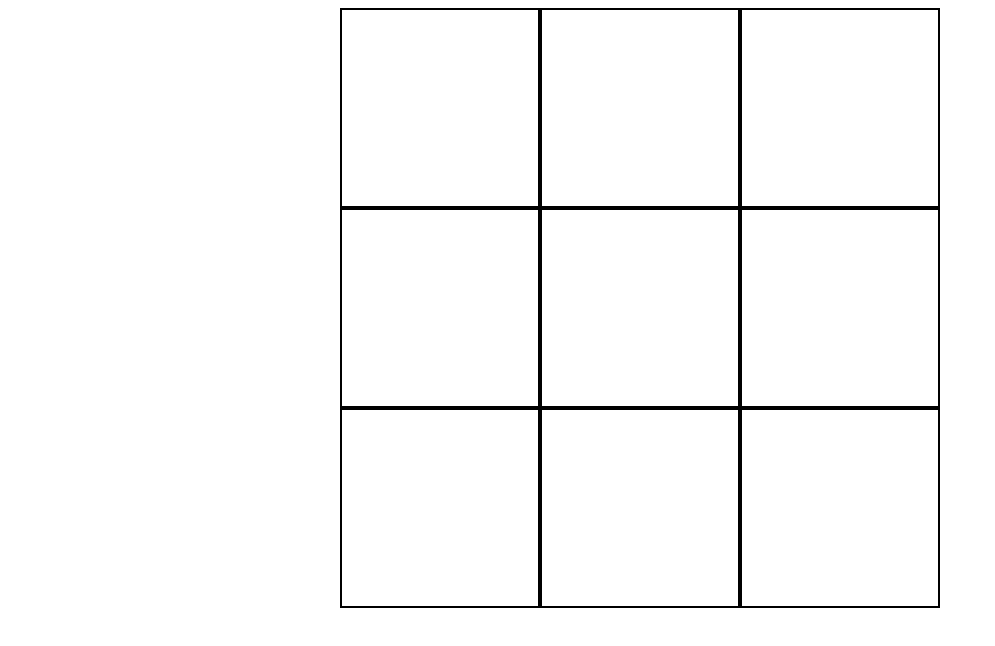
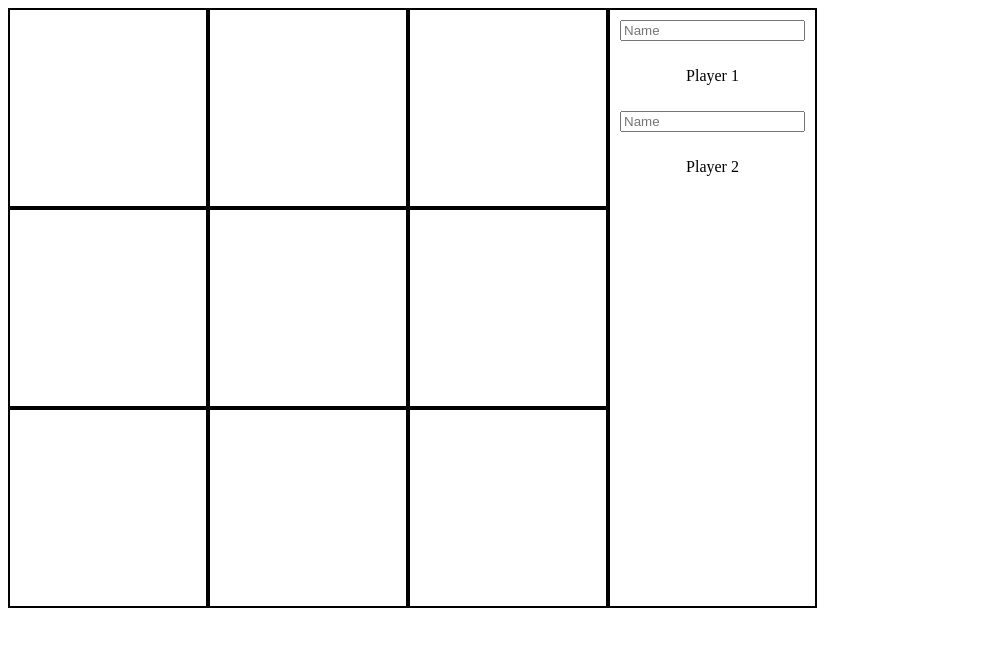
Before and after one commit to c-montgomery/Tic-Tac-Toe, a plain HTML site: page index.html in a window 1280 px wide. Shown: the whole page, without its empty margins (0-995 px from the left). Drawn offline with Linux system fonts and the light colour scheme.

Commit message:
added name inputs in gatherNames function

```diff
--- a/Tic-Tac-Toe.js
+++ b/Tic-Tac-Toe.js
@@ -1,4 +1,6 @@
 const Gameboard = (() => {
+    const html = document.querySelector('html');
+    const body = document.querySelector('body')
     const main = document.querySelector('main');
     const board = ['', '', '', '', '', '', '', '', ''];
     const markSquare = function (e) {
@@ -7,11 +9,22 @@ const Gameboard = (() => {
         if (Controller.currentTurn == 'player1') {
             e.target.innerText = Controller.player1.marking
             Controller.changeTurn()
-        }else{
+        } else {
             e.target.innerText = Controller.player2.marking
             Controller.changeTurn()
         }
+        if (isWinner() == 'X' || isWinner() == 'O') {
+            console.log('theres a real winner')
+            let modal = document.createElement('div')
+            modal.className = 'modal'
+            modal.innerText = 'FUCK'
+            destroyBoxes();
+        }
     }
+    const destroyBoxes = () => {
+        // main.remove()
+    }
+    const inputNames = () => { }
     const createBoxes = () => {
         let count = 0
         board.forEach((box) => {
@@ -21,40 +34,37 @@ const Gameboard = (() => {
             square.style.fontSize = '100px';
             square.index = count;
             Gameboard.board[count] = square
+
             main.appendChild(square)
             count++
 
         })
+
     };
-    const isWinner = () =>{
-        if (Gameboard.board[0].innerText == Gameboard.board[1].innerText && Gameboard.board[2].innerText == Gameboard.board[1].innerText){
-            console.log('winner');
+
+    const getBody = () => body
+    const isWinner = () => {
+        if (Gameboard.board[0].innerText == Gameboard.board[1].innerText && Gameboard.board[2].innerText == Gameboard.board[1].innerText) {
             return Gameboard.board[0].innerText
-        }else if (Gameboard.board[3].innerText == Gameboard.board[4].innerText && Gameboard.board[4].innerText == Gameboard.board[5].innerText){
-            console.log('winner');
+        } else if (Gameboard.board[3].innerText == Gameboard.board[4].innerText && Gameboard.board[4].innerText == Gameboard.board[5].innerText) {
             return Gameboard.board[3].innerText
-        }else if (Gameboard.board[6].innerText == Gameboard.board[7].innerText && Gameboard.board[7].innerText == Gameboard.board[8].innerText){
-            console.log('winner');
+        } else if (Gameboard.board[6].innerText == Gameboard.board[7].innerText && Gameboard.board[7].innerText == Gameboard.board[8].innerText) {
             return Gameboard.board[6].innerText
-        }else if (Gameboard.board[2].innerText == Gameboard.board[5].innerText && Gameboard.board[5].innerText == Gameboard.board[8].innerText){
-            console.log('winner');
+        } else if (Gameboard.board[2].innerText == Gameboard.board[5].innerText && Gameboard.board[5].innerText == Gameboard.board[8].innerText) {
             return Gameboard.board[2].innerText
-        }else if (Gameboard.board[1].innerText == Gameboard.board[4].innerText && Gameboard.board[4].innerText == Gameboard.board[7].innerText){
-            console.log('winner');
+        } else if (Gameboard.board[1].innerText == Gameboard.board[4].innerText && Gameboard.board[4].innerText == Gameboard.board[7].innerText) {
             return Gameboard.board[1].innerText
-        }else if (Gameboard.board[0].innerText == Gameboard.board[3].innerText && Gameboard.board[3].innerText == Gameboard.board[6].innerText){
-            console.log('winner');
+        } else if (Gameboard.board[0].innerText == Gameboard.board[3].innerText && Gameboard.board[3].innerText == Gameboard.board[6].innerText) {
             return Gameboard.board[0].innerText
-        }else if (Gameboard.board[0].innerText == Gameboard.board[4].innerText && Gameboard.board[4].innerText == Gameboard.board[8].innerText){
-            console.log('winner');
+        } else if (Gameboard.board[0].innerText == Gameboard.board[4].innerText && Gameboard.board[4].innerText == Gameboard.board[8].innerText) {
             return Gameboard.board[0].innerText
-        }else if (Gameboard.board[6].innerText == Gameboard.board[4].innerText && Gameboard.board[4].innerText == Gameboard.board[2].innerText){
-            console.log('winner');
+        } else if (Gameboard.board[6].innerText == Gameboard.board[4].innerText && Gameboard.board[4].innerText == Gameboard.board[2].innerText) {
             return Gameboard.board[6].innerText
         }
     }
     return {
         board,
+        getBody,
         markSquare,
         createBoxes,
         isWinner,
@@ -72,12 +82,39 @@ const Player = (playerName, symbol) => {
 const Controller = (() => {
     const player1 = Player('jeff', 'O');
     const player2 = Player('Gary', 'X');
-    const startGame = () => Gameboard.createBoxes()
+    const gatherNames = () => {
+        const body = Gameboard.getBody();
+        const inputBox = document.createElement('div')
+        inputBox.style.display = 'flex';
+        inputBox.style.flexDirection = 'column'
+
+        const label1 = document.createElement('p')
+        const label2 = document.createElement('p')
+
+        label1.textContent = 'Player 1'
+        label2.textContent = 'Player 2'
+
+        const player1Name = document.createElement('input');
+        const player2Name = document.createElement('input');
+        player1Name.placeholder = 'Name';
+        player2Name.placeholder = 'Name';
+        body.appendChild(inputBox);
+        inputBox.appendChild(player1Name);
+        inputBox.appendChild(label1)
+        inputBox.appendChild(player2Name);
+        inputBox.appendChild(label2)
+
+
+    }
+    const startGame = () => {
+        gatherNames()
+        Gameboard.createBoxes();
+    }
     let currentTurn = 'player1';
     const changeTurn = () => {
-        if(Controller.currentTurn =='player1'){
+        if (Controller.currentTurn == 'player1') {
             Controller.currentTurn = 'player2'
-        } else{
+        } else {
             Controller.currentTurn = 'player1'
         }
     }
@@ -93,4 +130,4 @@ const Controller = (() => {
 
 
 Controller.startGame()
-console.log( )
+console.log()
--- a/style.css
+++ b/style.css
@@ -1,8 +1,16 @@
+html{
+    box-sizing: border-box;
+
+}
+body{
+    display: flex;
+    flex-direction: row;
+}
+
 main{
     display: grid;
     grid-template-columns: repeat(3, 200px);
     grid-template-rows: repeat(3, 200px);
-    justify-content: center;
 
 }
 div{
@@ -10,3 +18,9 @@ div{
     text-align: center;
     vertical-align: middle;
 }
+
+input{
+    display: flex;
+    margin: 10px;
+    flex-direction: column;
+}
```
Also changed, not shown: index.html (+1 -0 lines).
